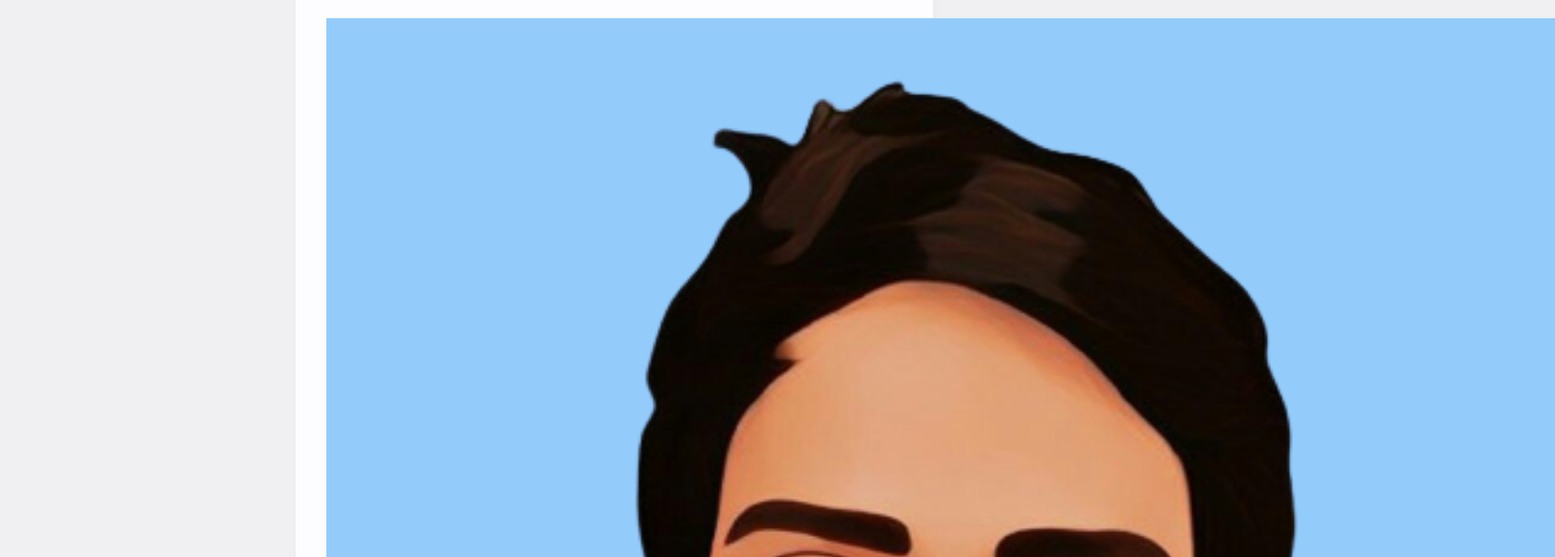
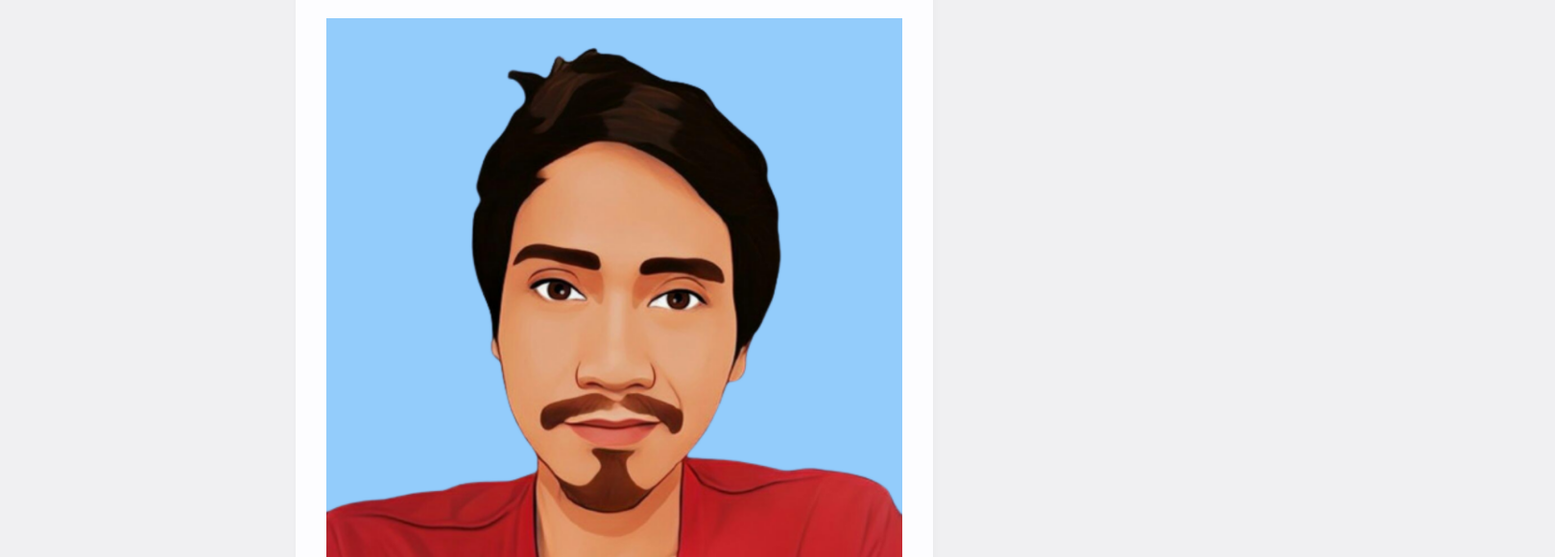
Before and after one commit to susahcebok/fuzzy-robot, a plain HTML site: page index.html in a window 1280 px wide. Shown: the part 175-756 px from the top of the page at 96% size, 1620 px wide, since content can reach past the window. Drawn offline with Linux system fonts and the light colour scheme.

Commit message:
Update index.html

```diff
--- a/index.html
+++ b/index.html
@@ -28,6 +28,10 @@
         color: #38488f;
         text-decoration: none;
     }
+    img {
+        width: 100%;
+        height: auto;
+    }
     @media (max-width: 700px) {
         main {
             margin: 0 auto;
```
